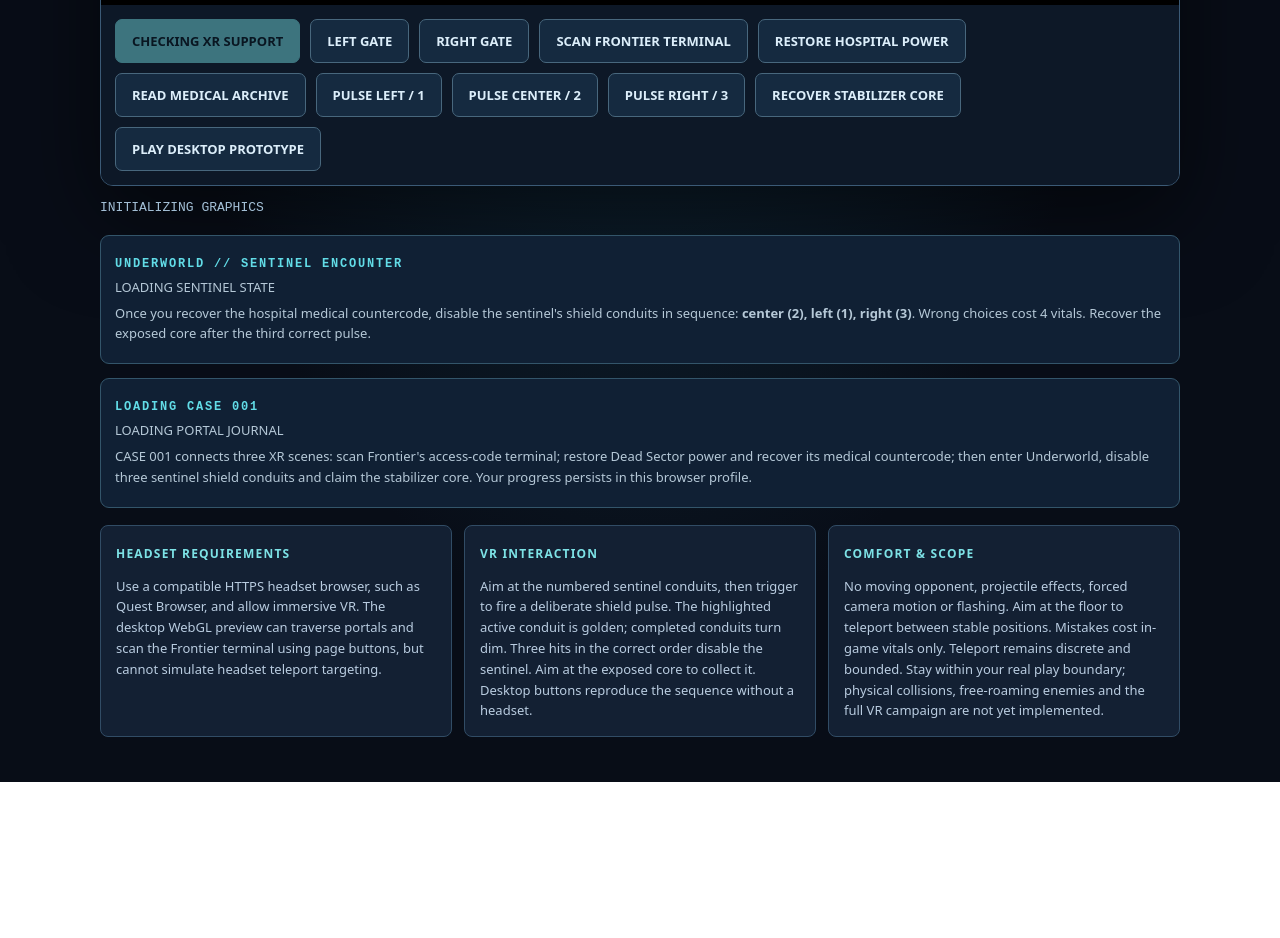
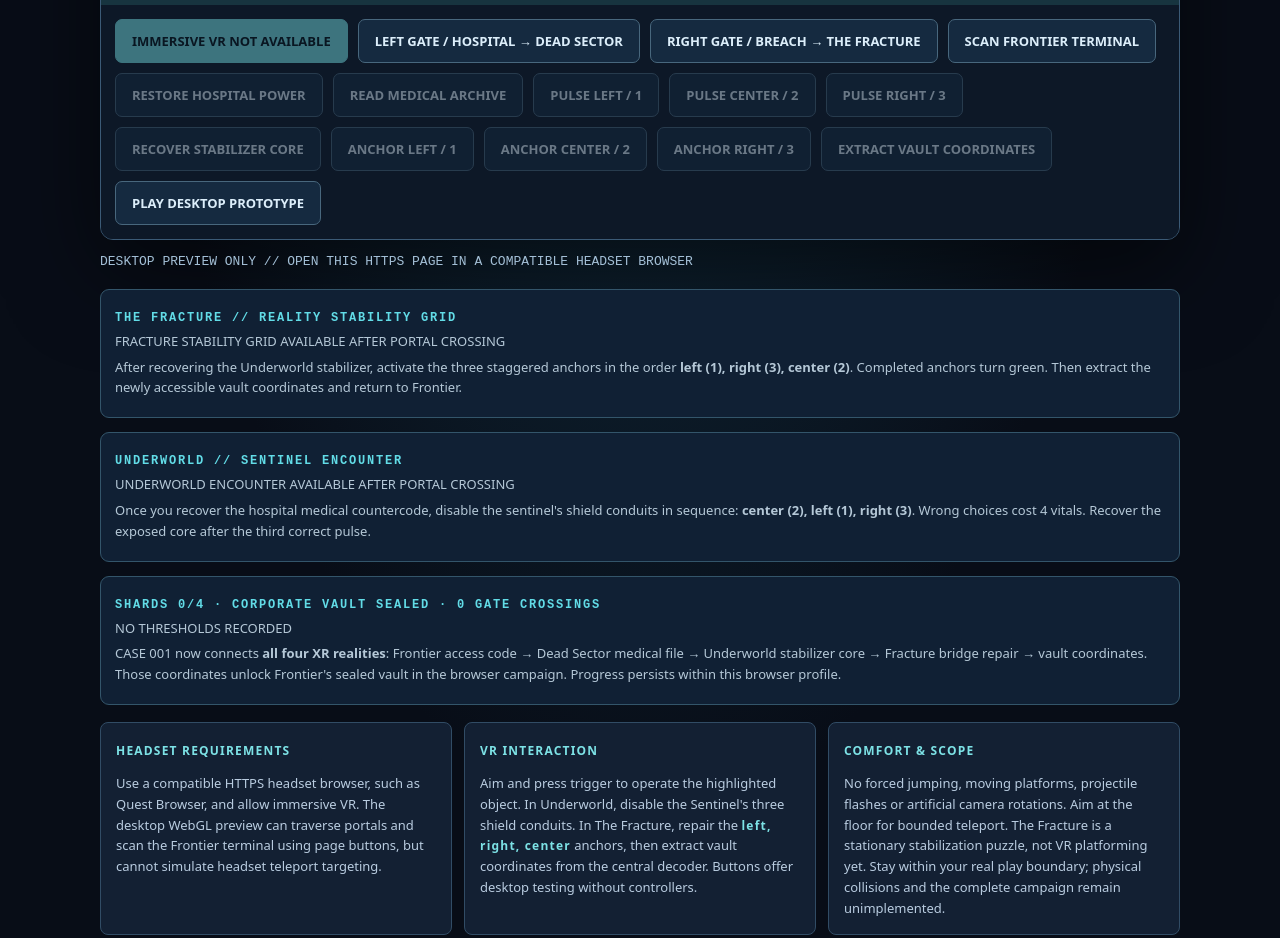
Before and after one commit to MichaelWave369/LENZ, a website with bundled scripts: page xr.html in a window 1280 px wide. Shown: the part 840-1778 px from the top of the page. Before the commit the page ends 1622 px from the top, so only its background shows below. Built offline with nearby package versions, Linux system fonts and the light colour scheme; animation ran at ten frames a second.

Commit message:
feat: add Fracture stability console, desktop controls and clear VR comfort scope

```diff
--- a/xr.html
+++ b/xr.html
@@ -20,7 +20,7 @@
 @media(max-width:670px){.grid{grid-template-columns:1fr}}
 </style></head><body>
 <div class="wrap">
-<header><div><div class="micro">L.E.N.Z. // EXPERIMENTAL REALITY DIVISION</div><h1>LENZ<span style="color:#73e8e9">.</span></h1><p>VR laboratory v0.7 // Underworld three-conduit sentinel encounter</p></div><a class="link" href="index.html">← BACK TO THE GAME</a></header>
+<header><div><div class="micro">L.E.N.Z. // EXPERIMENTAL REALITY DIVISION</div><h1>LENZ<span style="color:#73e8e9">.</span></h1><p>VR laboratory v0.8 // Four connected realities and the Fracture vault coordinates</p></div><a class="link" href="index.html">← BACK TO THE GAME</a></header>
 <section class="frame">
  <div class="frame-head"><span id="zone">EXPERIENCE: FRONTIER</span><span>WEBXR IMMERSIVE-VR EXPERIMENT</span></div>
  <canvas id="scene" width="960" height="540" aria-label="3D LENZ world preview with two distinctly numbered portal gates. Their destinations and site names are shown directly below."></canvas>
@@ -35,10 +35,19 @@
   <button id="sentinelNode1">PULSE CENTER / 2</button>
   <button id="sentinelNode2">PULSE RIGHT / 3</button>
   <button id="underworldCore">RECOVER STABILIZER CORE</button>
+  <button id="fractureAnchor0">ANCHOR LEFT / 1</button>
+  <button id="fractureAnchor1">ANCHOR CENTER / 2</button>
+  <button id="fractureAnchor2">ANCHOR RIGHT / 3</button>
+  <button id="fractureCoordinates">EXTRACT VAULT COORDINATES</button>
   <a class="link" href="index.html">PLAY DESKTOP PROTOTYPE</a>
  </div>
 </section>
 <div id="status" role="status" aria-live="polite">INITIALIZING GRAPHICS</div>
+<div class="case" aria-labelledby="fractureTitle">
+ <b class="micro" id="fractureTitle">THE FRACTURE // REALITY STABILITY GRID</b>
+ <p id="fractureStatus" role="status" aria-live="polite">LOADING FRACTURE STATUS</p>
+ <p>After recovering the Underworld stabilizer, activate the three staggered anchors in the order <b>left (1), right (3), center (2)</b>. Completed anchors turn green. Then extract the newly accessible vault coordinates and return to Frontier.</p>
+</div>
 <div class="case" aria-labelledby="sentinelTitle">
  <b class="micro" id="sentinelTitle">UNDERWORLD // SENTINEL ENCOUNTER</b>
  <p id="sentinelStatus" role="status" aria-live="polite">LOADING SENTINEL STATE</p>
@@ -47,12 +56,12 @@
 <div class="case">
  <b id="caseState" class="micro">LOADING CASE 001</b>
  <p id="xrJournal" aria-live="polite">LOADING PORTAL JOURNAL</p>
- <p>CASE 001 connects three XR scenes: scan Frontier's access-code terminal; restore Dead Sector power and recover its medical countercode; then enter Underworld, disable three sentinel shield conduits and claim the stabilizer core. Your progress persists in this browser profile.</p>
+ <p>CASE 001 now connects <b>all four XR realities</b>: Frontier access code → Dead Sector medical file → Underworld stabilizer core → Fracture bridge repair → vault coordinates. Those coordinates unlock Frontier's sealed vault in the browser campaign. Progress persists within this browser profile.</p>
 </div>
 <div class="grid">
 <div class="tile"><b>HEADSET REQUIREMENTS</b><p>Use a compatible HTTPS headset browser, such as Quest Browser, and allow immersive VR. The desktop WebGL preview can traverse portals and scan the Frontier terminal using page buttons, but cannot simulate headset teleport targeting.</p></div>
-<div class="tile"><b>VR INTERACTION</b><p>Aim at the numbered sentinel conduits, then trigger to fire a deliberate shield pulse. The highlighted active conduit is golden; completed conduits turn dim. Three hits in the correct order disable the sentinel. Aim at the exposed core to collect it. Desktop buttons reproduce the sequence without a headset.</p></div>
-<div class="tile"><b>COMFORT & SCOPE</b><p>No moving opponent, projectile effects, forced camera motion or flashing. Aim at the floor to teleport between stable positions. Mistakes cost in-game vitals only. Teleport remains discrete and bounded. Stay within your real play boundary; physical collisions, free-roaming enemies and the full VR campaign are not yet implemented.</p></div>
+<div class="tile"><b>VR INTERACTION</b><p>Aim and press trigger to operate the highlighted object. In Underworld, disable the Sentinel's three shield conduits. In The Fracture, repair the <b>left, right, center</b> anchors, then extract vault coordinates from the central decoder. Buttons offer desktop testing without controllers.</p></div>
+<div class="tile"><b>COMFORT & SCOPE</b><p>No forced jumping, moving platforms, projectile flashes or artificial camera rotations. Aim at the floor for bounded teleport. The Fracture is a stationary stabilization puzzle, not VR platforming yet. Stay within your real play boundary; physical collisions and the complete campaign remain unimplemented.</p></div>
 </div>
 </div>
 <script type="module" src="src/xr.js"></script>
```
